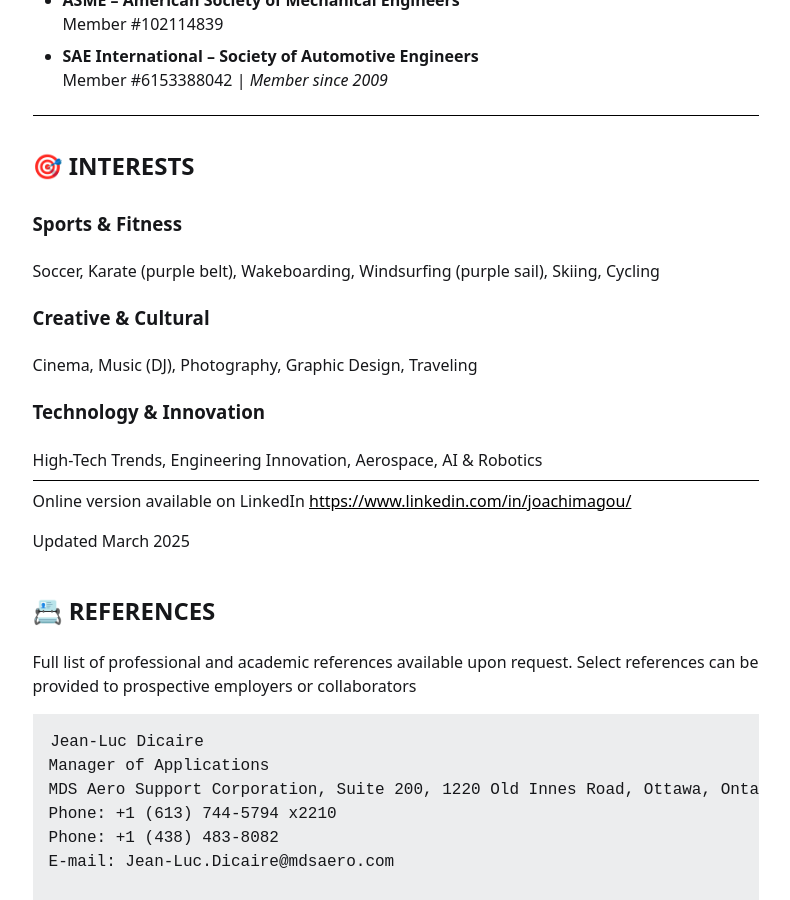
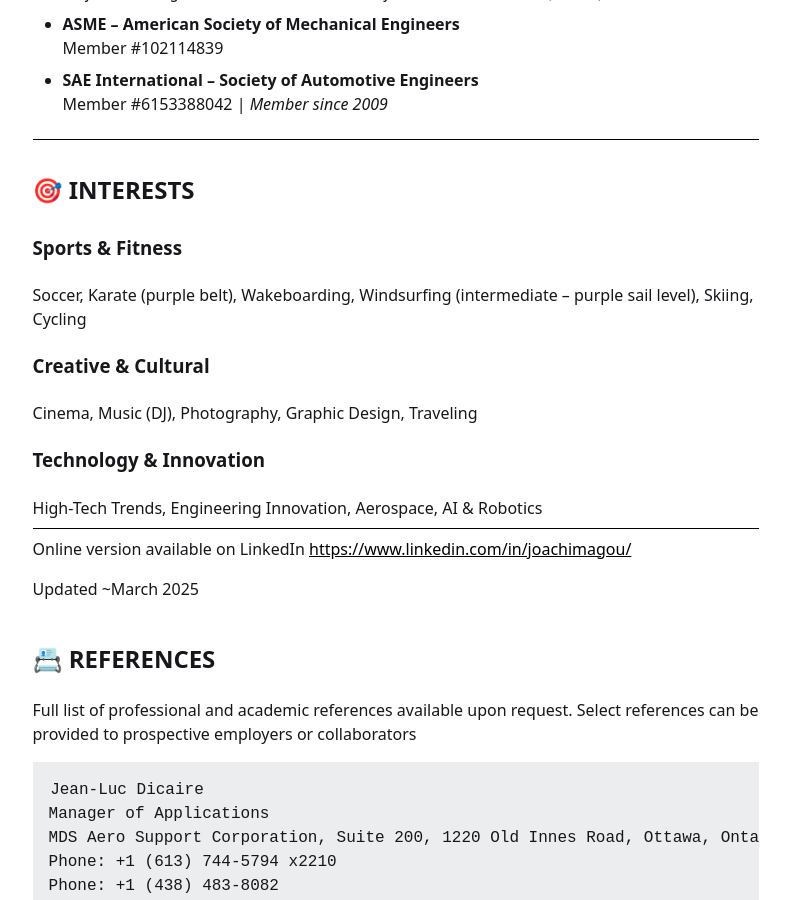
Before and after one commit to casagou/joa, a Jekyll site: the page built from index.md, in a window 1280 px wide and 900 px high, scrolled down 13980 px. Shown: the whole window, without its empty margins (329-1119 px from the left). Built offline with Jekyll 4.4.1, drawn with Linux system fonts in a browser that asks for light colours; some of the changed text lies outside the part shown.

Commit message:
Update index.md

```diff
--- a/index.md
+++ b/index.md
@@ -399,7 +399,7 @@ Melbourne, FL | April 2009
 # 🎯 INTERESTS
 
 ### Sports & Fitness
-Soccer, Karate (purple belt), Wakeboarding, Windsurfing (purple sail), Skiing, Cycling
+Soccer, Karate (purple belt), Wakeboarding, Windsurfing (intermediate – purple sail level), Skiing, Cycling
 
 ### Creative & Cultural
 Cinema, Music (DJ), Photography, Graphic Design, Traveling
@@ -408,9 +408,10 @@ Cinema, Music (DJ), Photography, Graphic Design, Traveling
 High-Tech Trends, Engineering Innovation, Aerospace, AI & Robotics
 
 ----
+
 Online version available on LinkedIn <https://www.linkedin.com/in/joachimagou/>
 
-Updated March 2025
+Updated ~March 2025
 
 
 # 📇 REFERENCES
```
Also changed, not shown: other parts of index.md (+2 -2 lines).
